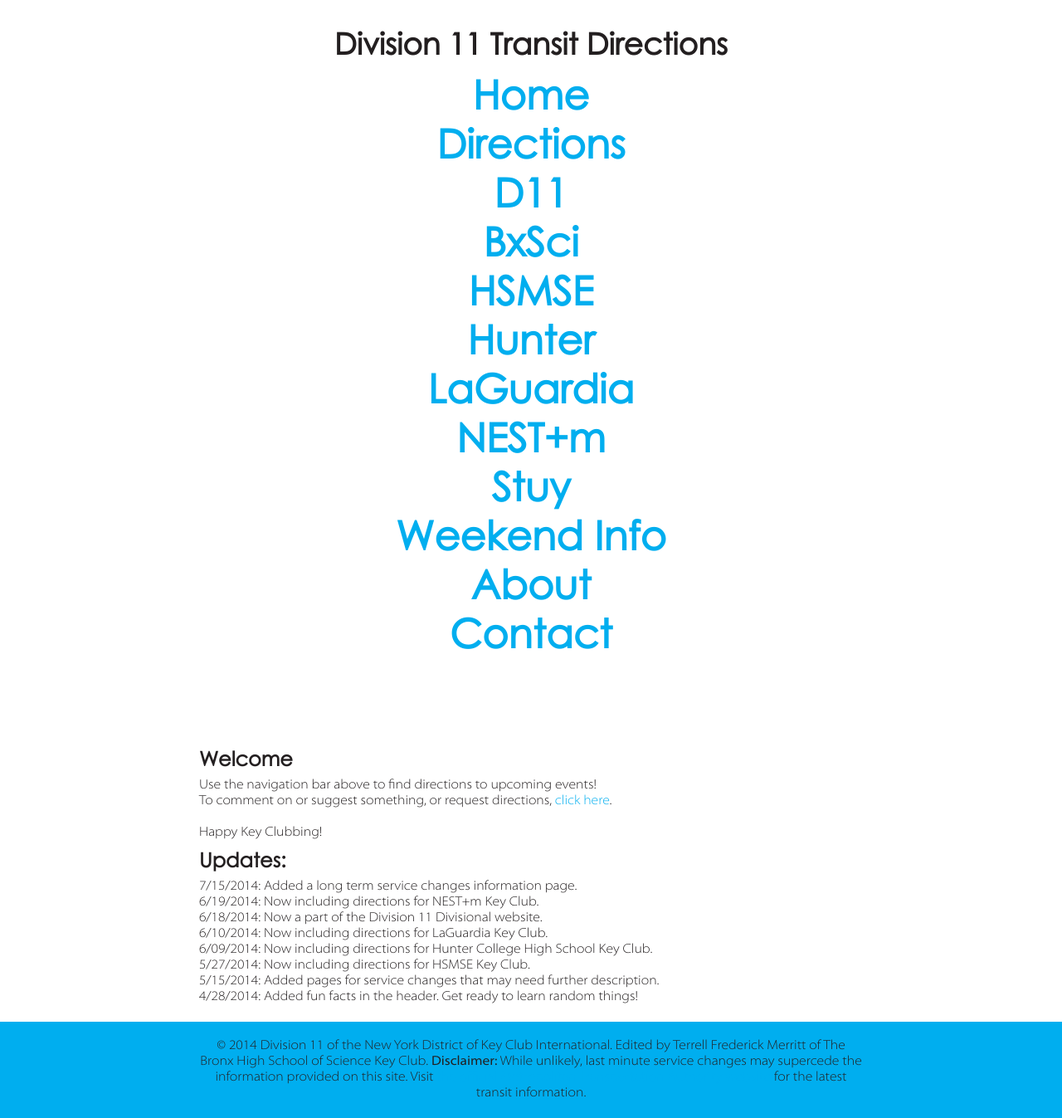
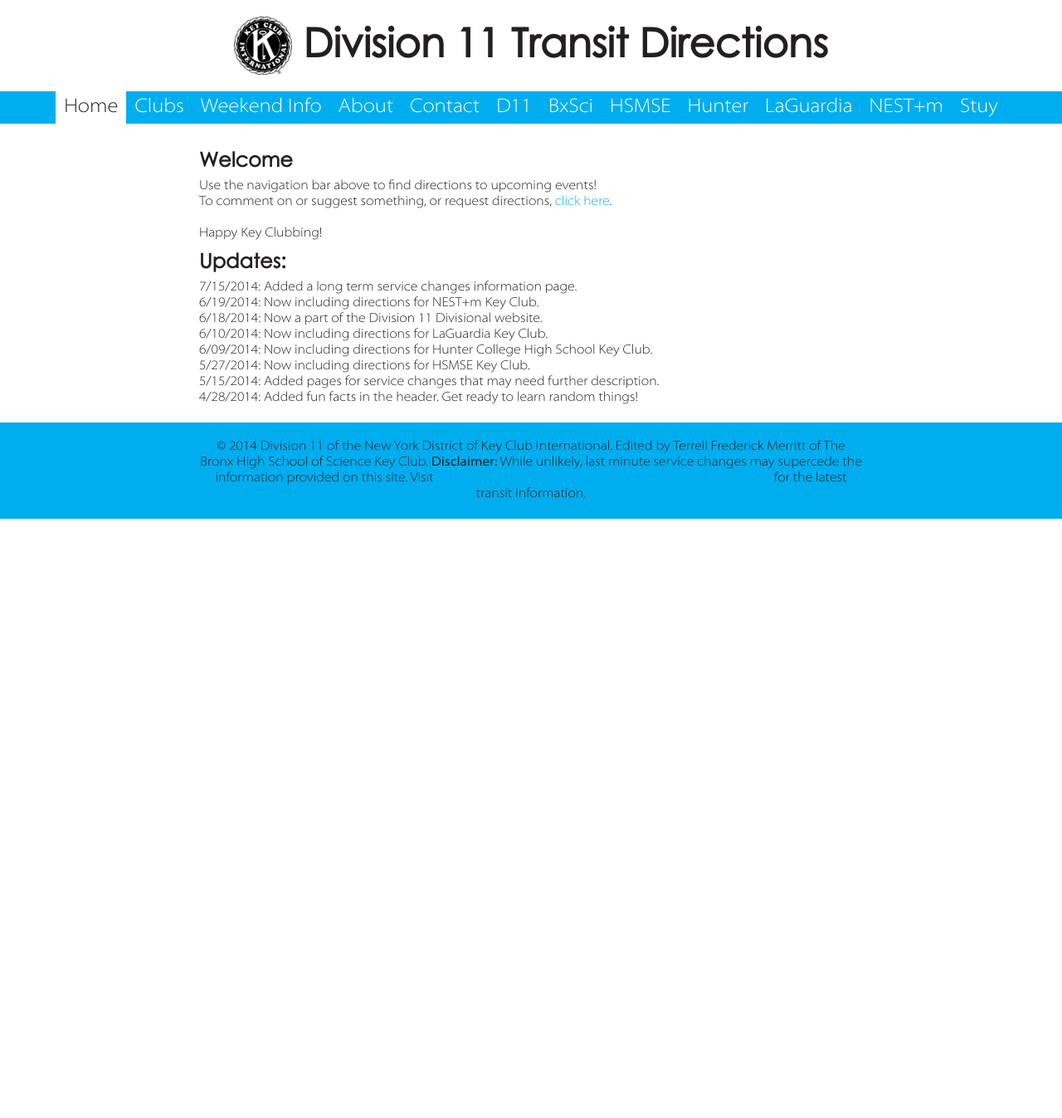
Before and after one commit to d11directions/d11directions.github.io, a Jekyll site: the page built from index.html, in a window 1280 px wide. Shown: the whole page at 83% size. Built offline with Jekyll 4.4.1, drawn with Linux system fonts in a browser that asks for light colours; nearby versions of some CDN libraries; library files that are not in the unit come from our copies; after the commit the page ends 900 px from its top, so only the background shows below that.

Commit message:
[Redesign] Update default layout

```diff
--- a/_layouts/default.html
+++ b/_layouts/default.html
@@ -1,40 +1,40 @@
+
 <!DOCTYPE html>
 <html>
-
 <head>
-    <meta charset='utf-8' />
-    <meta http-equiv="X-UA-Compatible" content="chrome=1" />
-    <meta name="description" content="Transit directions to service events for clubs within Division 11 of the New York District of Key Club International." />
-    <link rel="stylesheet" type="text/css" media="screen" href="/css/main.css">
-    <title>{% unless page.url =='/index.html' %}{{ page.title }} | {% endunless %}Division 11 Transit Directions</title>
+  <meta charset='utf-8' />
+  <meta http-equiv="X-UA-Compatible" content="IE=edge,chrome=1" />
+  <meta name="viewport" content="width=device-width">
+  <meta name="description" content="Website test" />
+  <link rel="stylesheet" type="text/css" media="screen" href="css/main.css" />
+  <script type="text/javascript" src="js/jquery-1.9.1.min.js"></script>
+  <title>Website Test</title>
 </head>
 
+<body>
 <div id="header_wrap" class="outer">
-    <header class="inner">
-      <center>
-      <h1 id="project_title">{{ page.title }}</h1>
-      </center>
+  <header class="inner">
+    <img id="logo" src="resources/KeyClubSealBW.png"> D<span class="header-abbr">ivision </span>11 <span class="header-abbr">Transit </span>Directions
+  </header>
+</div>
 
-      <nav>
-      <ul>
-        <li{% if page.url == '/index.html' %} class="active"{% endif %}><a href="/index.html">Home</a></li>
-        <li{% if page.url == '/directions/index.html' %} class="active"{% endif %}><a href="/directions">Directions</a>
-            <!--<ul>--></li>
-              <li{% if page.url == '/d11/index.html' %} class="active"{% endif %}><a href="/d11">D11</a></li>
-              <li{% if page.url == '/bxsci/index.html' %} class="active"{% endif %}><a href="/bxsci">BxSci</a></li>
-              <li{% if page.url == '/hsmse/index.html' %} class="active"{% endif %}><a href="/hsmse">HSMSE</a></li>
-              <li{% if page.url == '/hunter/index.html' %} class="active"{% endif %}><a href="/hunter">Hunter</a></li>
-              <li{% if page.url == '/lag/index.html' %} class="active"{% endif %}><a href="/lag">LaGuardia</a></li>
-              <li{% if page.url == '/nestm/index.html' %} class="active"{% endif %}><a href="/nestm">NEST+m</a></li>
-              <li{% if page.url == '/stuy/index.html' %} class="active"{% endif %}><a href="/stuy">Stuy</a></li>
-            <!--</ul></li>-->
-        <li{% if page.url == '/weekend_info/index.html' %} class="active"{% endif %}><a href="/weekend_info">Weekend Info</a></li>
-        <li{% if page.url == '/about/index.html' %} class="active"{% endif %}><a href="/about">About</a></li>
-        <li{% if page.url == '/contact/index.html' %} class="active"{% endif %}><a href="/contact">Contact</a></li>
-      </ul>
-      </nav>
-      <br>
-    </header>
+<div id="nav_wrap">
+    <div id="nav">
+    <ul>
+        <li class="active"><a href="#">Home</a></li>
+        <li><a href="clubindex.html">Clubs</a></li>
+        <li><a href="weekendinfo.html">Weekend Info</a></li>
+        <li><a href="#">About</a></li>
+        <li><a href="#">Contact</a></li>
+        <li><a href="#">D11</a></li>
+        <li><a href="#">BxSci</a></li>
+        <li><a href="#">HSMSE</a></li>
+        <li><a href="#">Hunter</a></li>
+        <li><a href="#">LaGuardia</a></li>
+        <li><a href="#">NEST+m</a></li>
+        <li><a href="#">Stuy</a></li>
+    </ul>
+  </div>
 </div>
 
 <body>
@@ -55,9 +55,7 @@
 
   ga('create', 'UA-48608533-2', 'd11directions.github.io');
   ga('send', 'pageview');
-
 </script>
 
 </body>
-
 </html>
```
